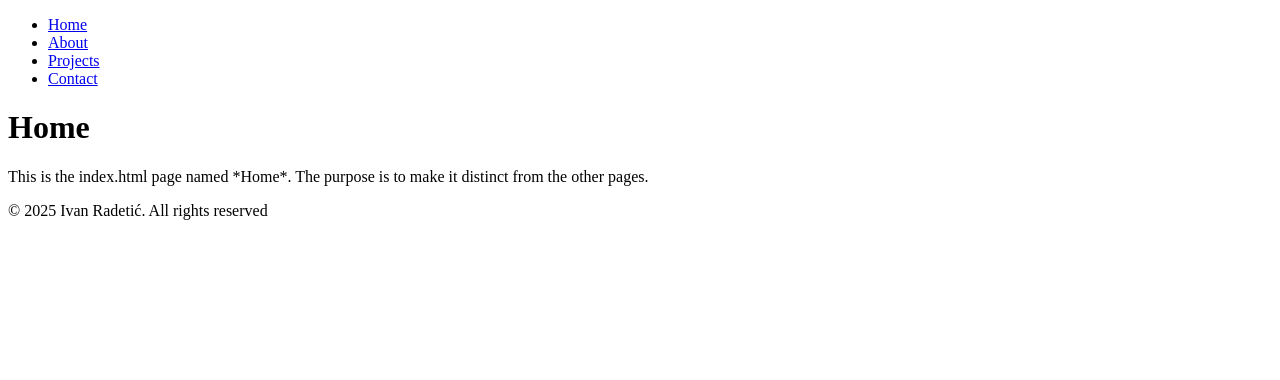
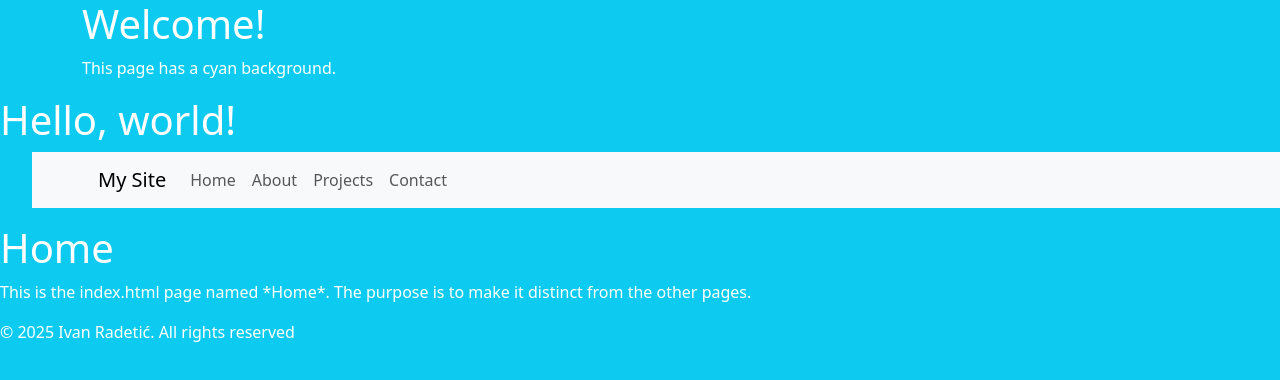
Before and after one commit to Latop06/Ivan-Radetic-portfolio, a plain HTML site: page index.html in a window 1280 px wide. Drawn offline with nearby package versions, Linux system fonts and the light colour scheme.

Commit message:
Bootstrap

```diff
--- a/index.html
+++ b/index.html
@@ -4,15 +4,37 @@
     <meta charset="UTF-8">
     <meta name="viewport" content="width=device-width, initial-scale=1.0">
     <title>Home</title>
+    <link href="https://cdn.jsdelivr.net/npm/bootstrap@5.3.5/dist/css/bootstrap.min.css" rel="stylesheet" integrity="sha384-SgOJa3DmI69IUzQ2PVdRZhwQ+dy64/BUtbMJw1MZ8t5HZApcHrRKUc4W0kG879m7" crossorigin="anonymous">
+
 </head>
 <body>
+    <body class="bg-info text-white">
+        <div class="container">
+            <h1>Welcome!</h1>
+            <p>This page has a cyan background.</p>
+        </div>
+    </body>
+    <h1>Hello, world!</h1>
+    <script src="https://cdn.jsdelivr.net/npm/bootstrap@5.3.5/dist/js/bootstrap.bundle.min.js" integrity="sha384-k6d4wzSIapyDyv1kpU366/PK5hCdSbCRGRCMv+eplOQJWyd1fbcAu9OCUj5zNLiq" crossorigin="anonymous"></script>
     <header>
         <nav>
             <ul>
-                <li><a href="index.html">Home</a></li>
-                <li><a href="about.html">About</a></li>
-                <li><a href="projects.html">Projects</a></li>
-                <li><a href="contact.html">Contact</a></li>
+                <nav class="navbar navbar-expand-lg navbar-light bg-light">
+                    <div class="container">
+                        <a class="navbar-brand" href="#">My Site</a>
+                        <button class="navbar-toggler" type="button" data-bs-toggle="collapse" data-bs-target="#navbarNav">
+                            <span class="navbar-toggler-icon"></span>
+                        </button>
+                        <div class="collapse navbar-collapse" id="navbarNav">
+                            <ul class="navbar-nav">
+                                <li class="nav-item"><a class="nav-link" href="#">Home</a></li>
+                                <li class="nav-item"><a class="nav-link" href="#">About</a></li>
+                                <li class="nav-item"><a class="nav-link" href="#">Projects</a></li>
+                                <li class="nav-item"><a class="nav-link" href="#">Contact</a></li>
+                            </ul>
+                        </div>
+                    </div>
+                </nav>
             </ul>
         </nav>
     </header>
```
